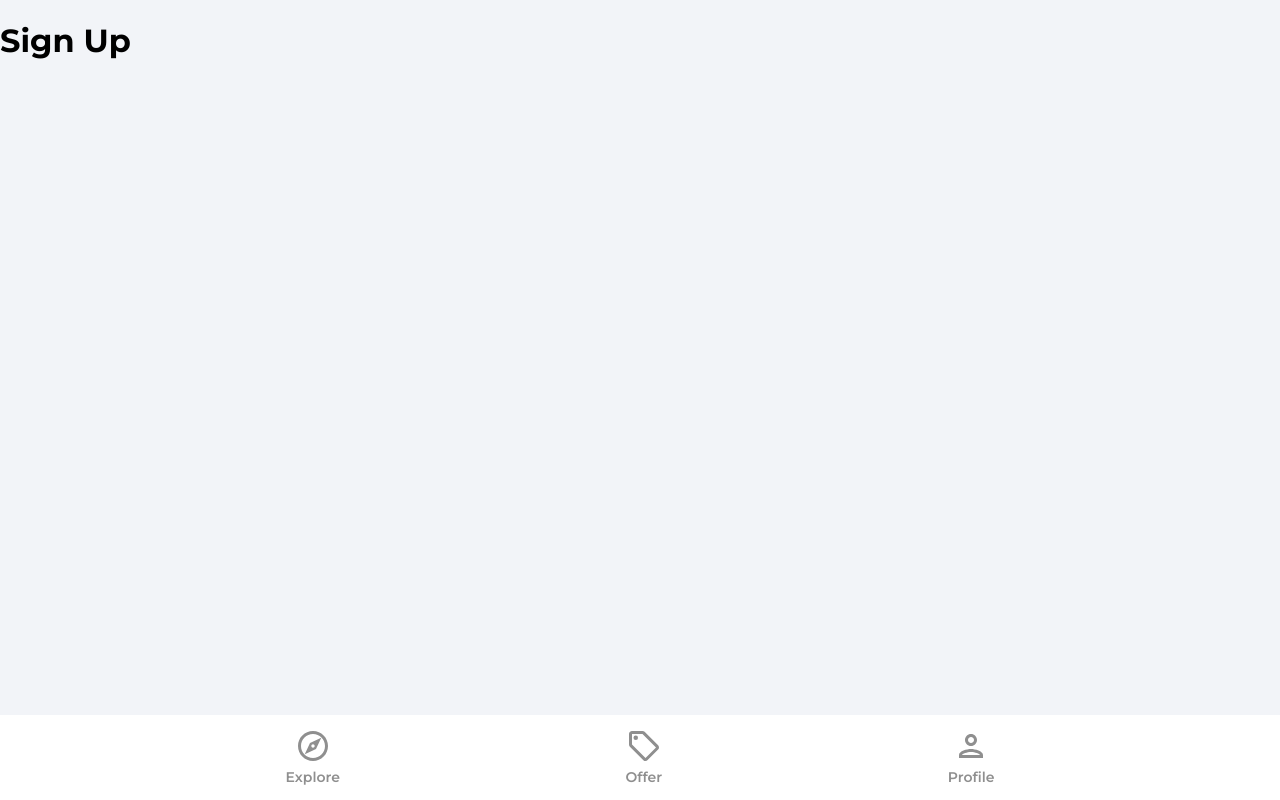
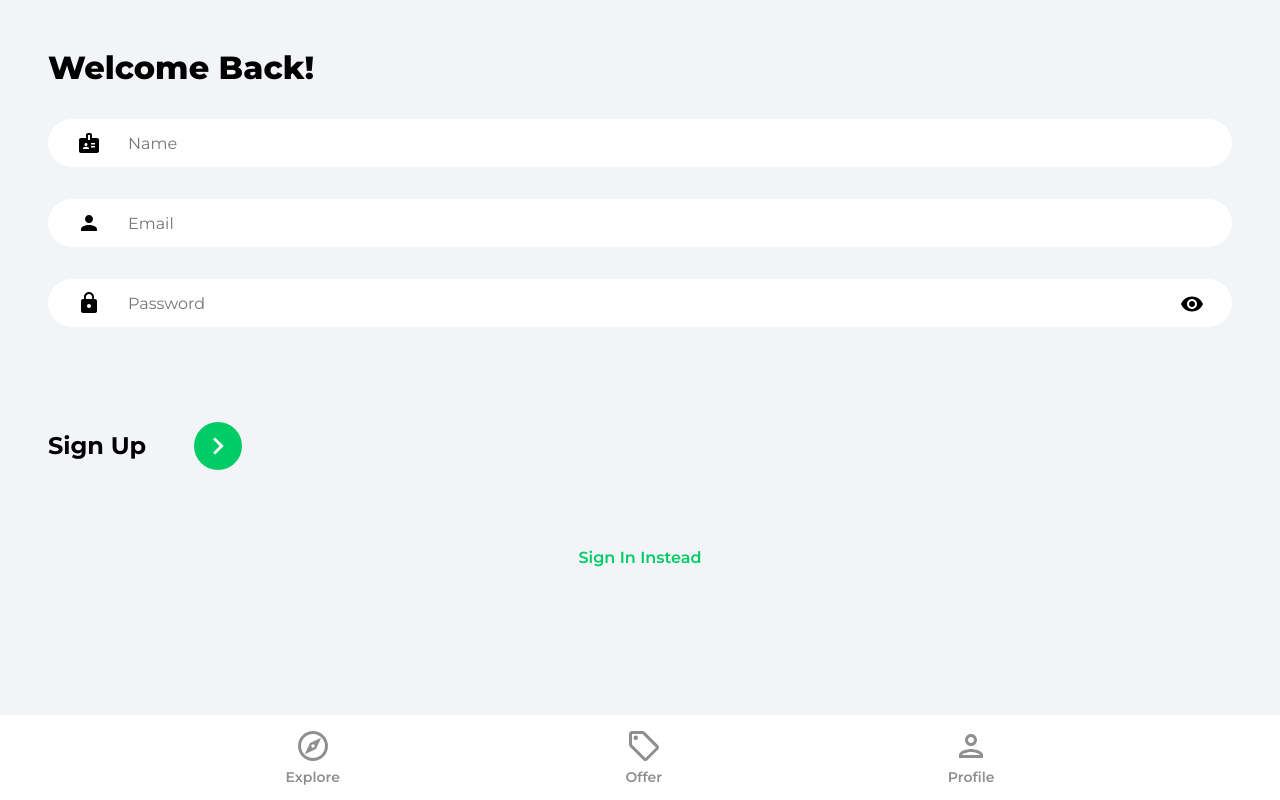
Before and after one commit to anubhavbagri/House-Marketplace, a React (Create React App) app: page /sign-up in a window 1280 px wide. Built offline with nearby package versions, Linux system fonts and the light colour scheme.

Commit message:
feat: create SignUp component

```diff
--- a/src/pages/SignUp.jsx
+++ b/src/pages/SignUp.jsx
@@ -1,8 +1,84 @@
+import { useState } from 'react';
+import { Link, useNavigate } from 'react-router-dom';
+import { ReactComponent as ArrowRightIcon } from '../assets/svg/keyboardArrowRightIcon.svg';
+import visibilityIcon from '../assets/svg/visibilityIcon.svg';
+
 function SignUp() {
+  const [showPassword, setShowPassword] = useState(false);
+  const [formData, setFormData] = useState({
+    name: '',
+    email: '',
+    password: '',
+  });
+
+  const { name, email, password } = formData;
+
+  const navigate = useNavigate();
+
+  const onChange = (e) => {
+    setFormData((prevState) => ({
+      ...prevState,
+      [e.target.id]: e.target.value,
+    }));
+  };
+
   return (
-    <div>
-      <h1>Sign Up</h1>
-    </div>
+    <>
+      <div className="pageContainer">
+        <header>
+          <p className="pageHeader">Welcome Back!</p>
+        </header>
+        <main>
+          <form>
+            <input
+              type="text"
+              className="nameInput"
+              placeholder="Name"
+              id="name"
+              value={name}
+              onChange={onChange}
+            />
+            <input
+              type="email"
+              className="emailInput"
+              placeholder="Email"
+              id="email"
+              value={email}
+              onChange={onChange}
+            />
+            <div className="passwordInputDiv">
+              <input
+                type={showPassword ? 'text' : 'password'}
+                className="passwordInput"
+                placeholder="Password"
+                id="password"
+                value={password}
+                onChange={onChange}
+              />
+              <img
+                src={visibilityIcon}
+                alt="show password"
+                className="showPassword"
+                onClick={() => setShowPassword((prevState) => !prevState)}
+              />
+            </div>
+
+            <div className="signUpBar">
+              <p className="signUpText">Sign Up</p>
+              <button className="signUpButton">
+                <ArrowRightIcon fill="#fff" width="34px" height="34px" />
+              </button>
+            </div>
+          </form>
+
+          {/* Google OAuth */}
+
+          <Link to="/sign-in" className="registerLink">
+            Sign In Instead
+          </Link>
+        </main>
+      </div>
+    </>
   );
 }
 
```
